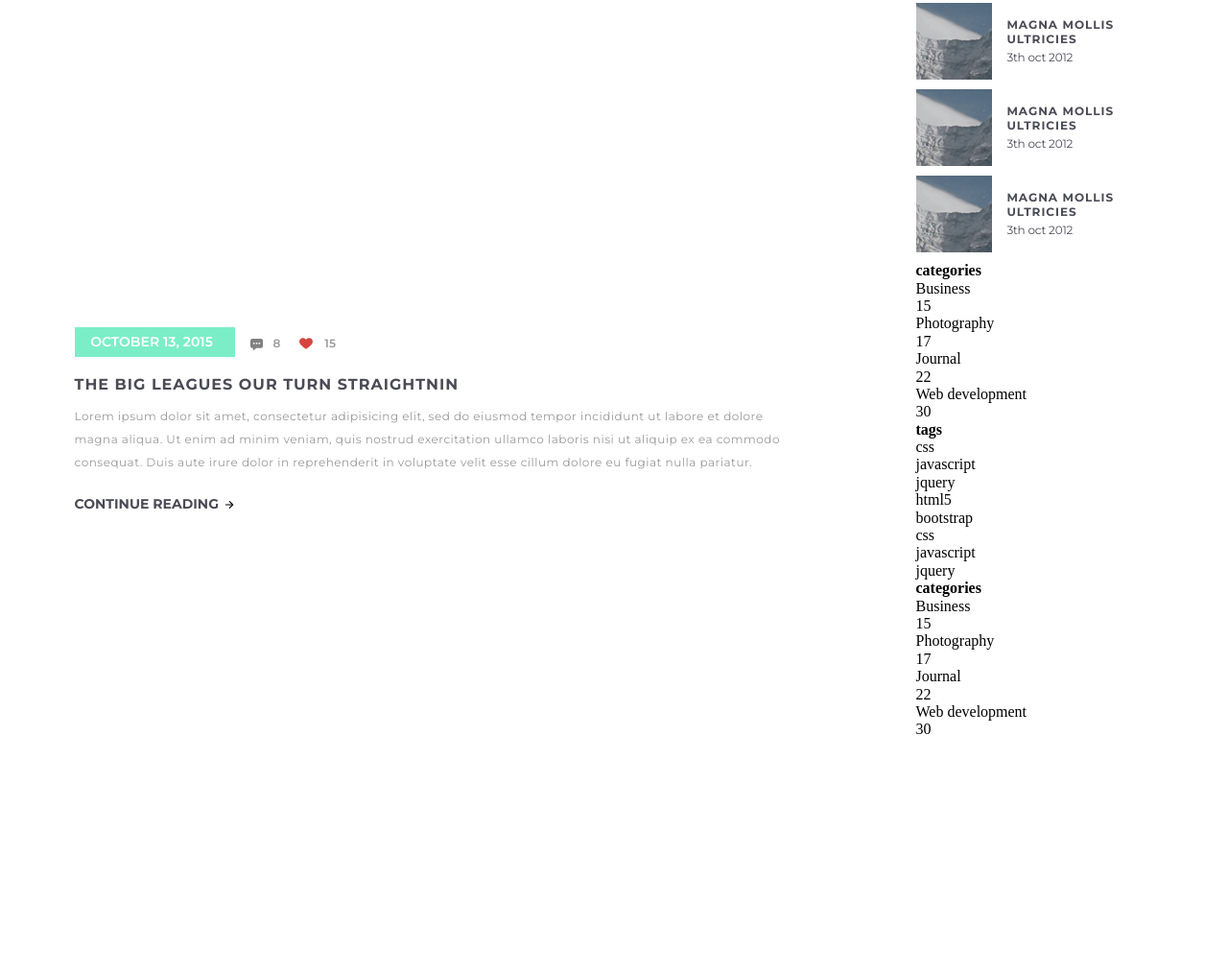
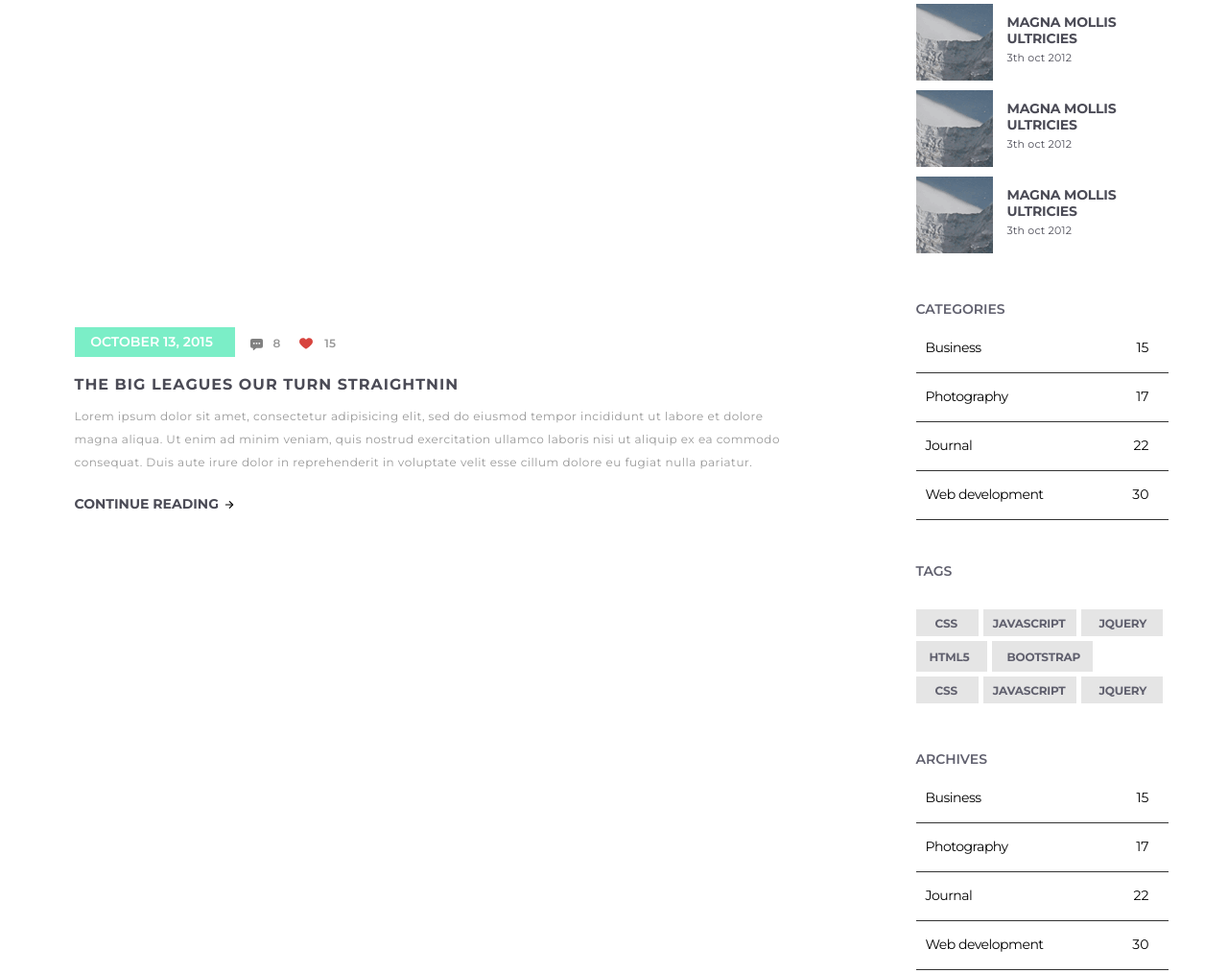
Before and after one commit to Marat-Gumerov74/Epam-Labs-FrontEnd-2021q2-layout, a website built with webpack: page src/index.html in a window 1280 px wide. Shown: the part 838-1852 px from the top of the page at 96% size. Built offline with nearby package versions, Linux system fonts and the light colour scheme; files whose address does not match are found by name.

Commit message:
refactoring index.html sidebar

```diff
--- a/src/index.html
+++ b/src/index.html
@@ -122,7 +122,7 @@
                             </form>
                         </section>
                         <section class="panel">
-                            <h4 class="panel-title">POSTS</h4>
+                            <p class="panel-title">POSTS</p>
                             <div class="panel-menu">
                                 <ul>
                                     <li><p>Latest</p><hr></li>
@@ -161,20 +161,32 @@
                             <div class="categories-list">
                                 <ul>
                                     <li class="categories-list-element">
-                                        <p class="description">Business</p>
-                                        <p class="num">15</p>
+                                        <p>
+                                            <span class="description">Business</span>
+                                            <span class="num">15</span>
+                                        </p>
+                                        <hr>
                                     </li>
                                     <li class="categories-list-element">
-                                        <p class="description">Photography</p>
-                                        <p class="num">17</p>
+                                        <p>
+                                            <span class="description">Photography</span>
+                                            <span class="num">17</span>
+                                        </p>
+                                        <hr>
                                     </li>
                                     <li class="categories-list-element">
-                                        <p class="description">Journal</p>
-                                        <p class="num">22</p>
+                                        <p>
+                                            <span class="description">Journal</span>
+                                            <span class="num">22</span>
+                                        </p>
+                                        <hr>
                                     </li>
                                     <li class="categories-list-element">
-                                        <p class="description">Web development</p>
-                                        <p class="num">30</p>
+                                        <p>
+                                            <span class="description">Web development</span>
+                                            <span class="num">30</span>
+                                        </p>
+                                        <hr>
                                     </li>
                                 </ul>
                             </div>
@@ -183,36 +195,48 @@
                             <h4 class="tags-title">tags</h4>
                             <div class="tags-list">
                                 <ul>
-                                    <li><p><span>css</span></p></li>
-                                    <li><p><span>javascript</span></p></li>
-                                    <li><p><span>jquery</span></p></li>
-                                    <li><p><span>html5</span></p></li>
-                                    <li><p><span>bootstrap</span></p></li>
-                                    <li><p><span>css</span></p></li>
-                                    <li><p><span>javascript</span></p></li>
-                                    <li><p><span>jquery</span></p></li>
+                                    <li><p class="el-css"><span>css</span></p></li>
+                                    <li><p class="el-js"><span>javascript</span></p></li>
+                                    <li><p class="el-jquery"><span>jquery</span></p></li>
+                                    <li><p class="el-html5"><span>html5</span></p></li>
+                                    <li><p class="el-bootstrap"><span>bootstrap</span></p></li>
+                                    <li><p class="el-css"><span>css</span></p></li>
+                                    <li><p class="el-js"><span>javascript</span></p></li>
+                                    <li><p class="el-jquery"><span>jquery</span></p></li>
                                 </ul>
                             </div>
                         </section>
-                        <section class="archives">
-                            <h4 class="archives-title">categories</h4>
-                            <div class="archives-list">
+                        <section class="categories">
+                            <h4 class="categories-title">archives</h4>
+                            <div class="categories-list">
                                 <ul>
-                                    <li class="archives-list-element">
-                                        <p class="description">Business</p>
-                                        <p class="num">15</p>
+                                    <li class="categories-list-element">
+                                        <p>
+                                            <span class="description">Business</span>
+                                            <span class="num">15</span>
+                                        </p>
+                                        <hr>
                                     </li>
-                                    <li class="archives-list-element">
-                                        <p class="description">Photography</p>
-                                        <p class="num">17</p>
+                                    <li class="categories-list-element">
+                                        <p>
+                                            <span class="description">Photography</span>
+                                            <span class="num">17</span>
+                                        </p>
+                                        <hr>
                                     </li>
-                                    <li class="archives-list-element">
-                                        <p class="description">Journal</p>
-                                        <p class="num">22</p>
+                                    <li class="categories-list-element">
+                                        <p>
+                                            <span class="description">Journal</span>
+                                            <span class="num">22</span>
+                                        </p>
+                                        <hr>
                                     </li>
-                                    <li class="archives-list-element">
-                                        <p class="description">Web development</p>
-                                        <p class="num">30</p>
+                                    <li class="categories-list-element">
+                                        <p>
+                                            <span class="description">Web development</span>
+                                            <span class="num">30</span>
+                                        </p>
+                                        <hr>
                                     </li>
                                 </ul>
                             </div>
--- a/src/style/footer.scss
+++ b/src/style/footer.scss
@@ -38,6 +38,7 @@
        justify-content: right;
        list-style-type: none;
        display: flex;
+       margin-bottom: 48px;
 
        &-item {
          color: #9A9A9A;
--- a/src/style/right-sidebar.scss
+++ b/src/style/right-sidebar.scss
@@ -43,27 +43,33 @@
 }
 
 .panel {
+  margin-bottom: 50px;
   &-title {
+    color: #60606E;
     margin-bottom: 24px;
+    text-transform: uppercase;
+    font-size: 14px;
+    font-family: 'Montserrat', sans-serif;
+    font-weight: 600;
   }
   &-menu ul {
     display: flex;
     justify-content: space-between;
     list-style-type: none;
-    margin-bottom: 30px;
+    margin-bottom: 32px;
     & li {
       width: 33%;
     }
     & p {
       display: flex;
-      letter-spacing: -0.2px;
+      letter-spacing: -0.5px;
       justify-content: center;
       text-transform: uppercase;
       font-size: 12px;
       font-family: 'Montserrat', sans-serif;
       font-weight: 700;
       color: $color-comment;
-      margin-bottom: 15px;
+      margin-bottom: 16px;
     }
     & li hr {
       border: none;
@@ -81,8 +87,9 @@
     &-icon {
       display: block;
       background: url("../assets/image/cube.png") no-repeat;
-      width: 90px;
+      width: 80px;
       height: 80px;
+      flex-shrink: 0;
     }
     &-text {
       margin-left: 15px;
@@ -90,58 +97,119 @@
 
     &-title {
       color: $color-title;
-      letter-spacing: 1px;
-      margin-top: 15px;
+      letter-spacing: -0.2px;
+      margin-top: 11px;
       width: 70%;
       text-transform: uppercase;
-      font-size: 12px;
+      font-size: 14px;
       font-family: 'Montserrat', sans-serif;
       font-weight: 700;
       margin-bottom: 5px;
-      line-height: 15px;
+      line-height: 17px;
     }
     &-date {
       font-family: 'Montserrat', sans-serif;
-      font-size: 12px;
-      letter-spacing: -0.2px;
+      font-size: 11px;
+      letter-spacing: 0.2px;
       color: $color-title;
     }
   }
-
 }
 
 .categories {
+  margin-bottom: 45px;
   &-title {
-
+    color: #60606E;
+    margin-bottom: 24px;
+    text-transform: uppercase;
+    font-size: 14px;
+    font-family: 'Montserrat', sans-serif;
+    font-weight: 600;
   }
   &-list ul{
     list-style-type: none;
   }
+  & .categories-list-element {
+    margin-bottom: 16px;
+    & p {
+      display: flex;
+      margin-bottom: 18px;
+      justify-content: space-between;
+
+      & .description {
+        font-size: 14px;
+        font-family: 'Montserrat', sans-serif;
+        font-weight: 400;
+        letter-spacing: -0.5px;
+        margin-left: 10px;
+      }
+      & .num {
+        font-size: 14px;
+        font-family: 'Montserrat', sans-serif;
+        margin-right: 20px;
+      }
+    }
+
+    & hr {
+      border: none;
+      background-color: #333333;
+      color: #383737;
+      height: 1px;
+    }
+  }
 }
 
 .tags {
+  margin-bottom: 45px;
   &-title {
-
+    color: #60606E;
+    margin-bottom: 32px;
+    text-transform: uppercase;
+    font-size: 14px;
+    font-family: 'Montserrat', sans-serif;
+    font-weight: 600;
   }
   &-list ul{
     list-style-type: none;
+    display: flex;
+    flex-wrap: wrap;
+    & li {
+      margin-bottom: 5px;
+    }
+    & p {
+      background-color: #E5E5E5;
+      display: flex;
+      justify-content: center;
+      align-items: center;
+
+    }
+    & .el-css {
+      padding: 8px 22px 6px 20px;
+      margin-right: 5px;
+    }
+    & .el-js {
+      padding: 8px 12px 6px 10px;
+      margin-right: 5px;
+    }
+    & .el-jquery {
+      padding: 8px 17px 6px 18px;
+      margin-right: 5px;
+    }
+    & .el-html5 {
+      padding: 10px 19px 8px 14px;
+      margin-right: 5px;
+    }
+    & .el-bootstrap {
+      padding: 10px 13px 8px 15px;
+      margin-right: 10px;
+    }
+    & span {
+      text-transform: uppercase;
+      color: #60606E;
+      font-size: 12px;
+      font-family: 'Montserrat', sans-serif;
+      font-weight: 700;
+      letter-spacing: -0.2px;
+    }
   }
 }
-
-.archives {
-  &-title {
-
-  }
-  &-list ul{
-    list-style-type: none;
-  }
-}
-//
-//.group {
-//  &-title {
-//    font-size: 14px;
-//    font-family: 'Montserrat', sans-serif;
-//    font-weight: 700;
-//    color: $color-title;
-//  }
-//}
```
